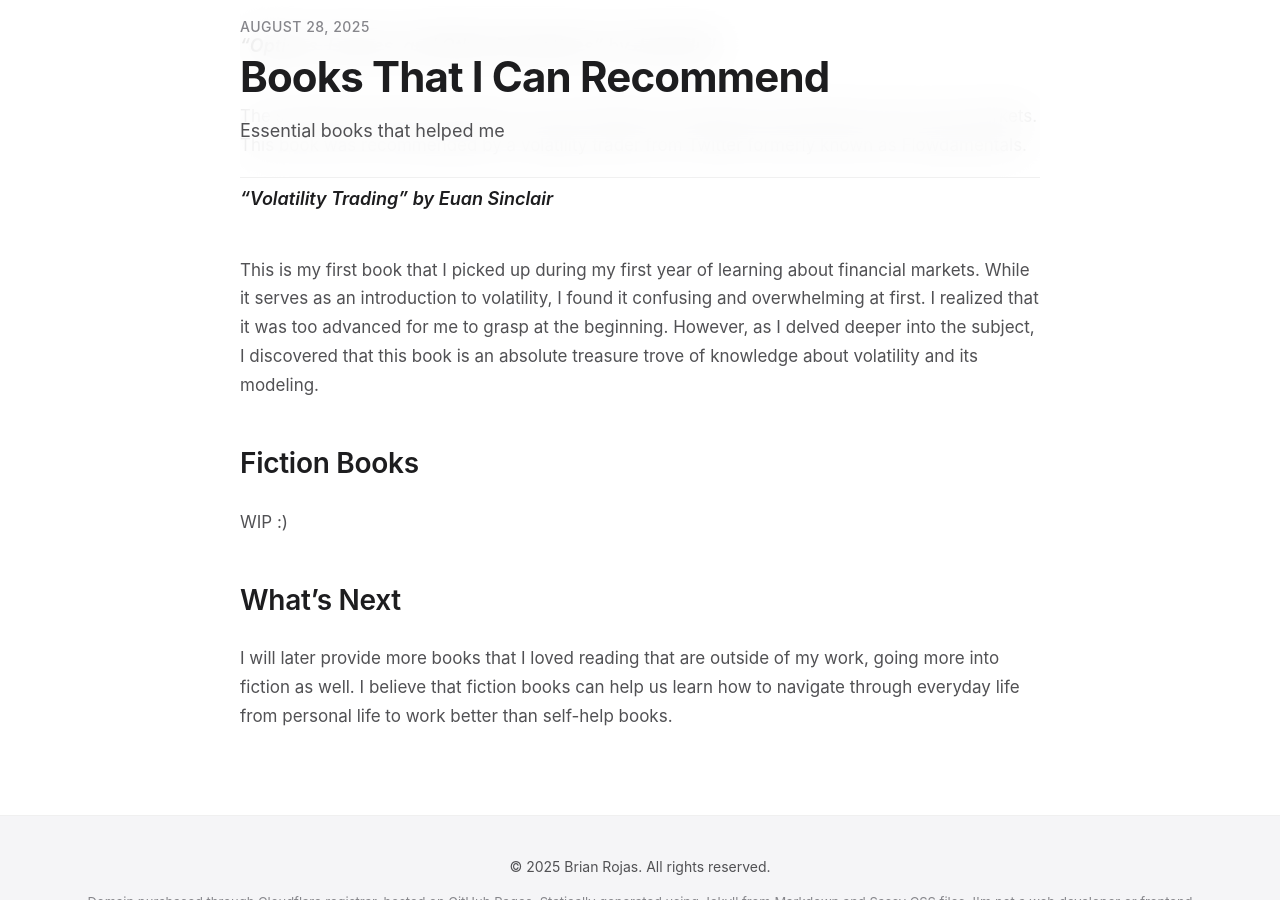
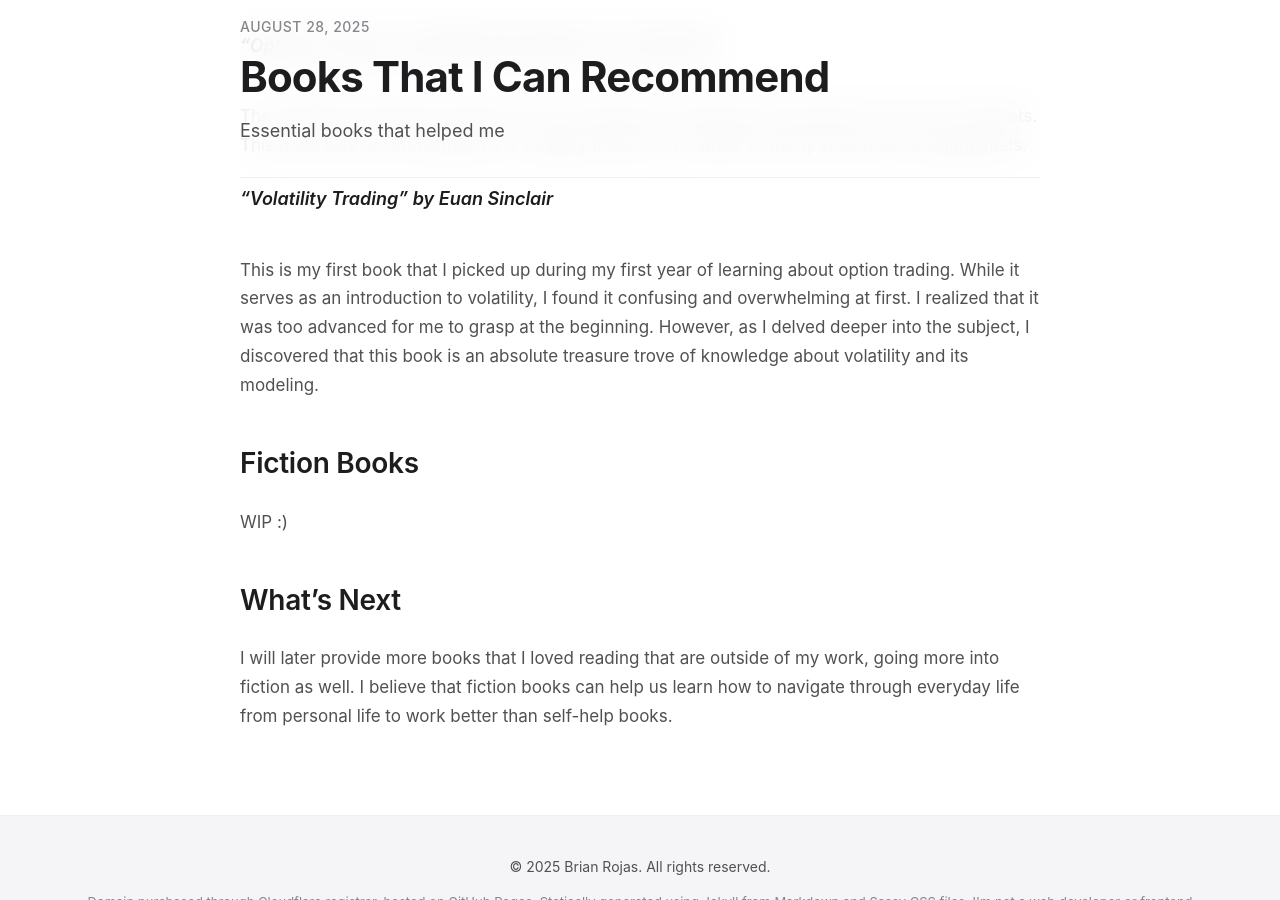
Before and after one commit to brianrojrc/brianrojrc.github.io, a Jekyll site: the page built from _posts/2025-08-28-Books.md, in a window 1280 px wide and 900 px high, scrolled down 1116 px. Built offline with Jekyll 4.4.1, drawn with Linux system fonts in a browser that asks for light colours.

Commit message:
Update 2025-08-28-Books.md

```diff
--- a/_posts/2025-08-28-Books.md
+++ b/_posts/2025-08-28-Books.md
@@ -24,7 +24,7 @@
 The standard derivatives textbook, this is the bible of knowing how derivatives work in the markets. This book was recommended by a volatility trader from Twitter formerly known as Flowdamentals.
 
 *"Volatility Trading" by Euan Sinclair*
-This is my first book that I picked up during my first year of learning about financial markets. While it serves as an introduction to volatility, I found it confusing and overwhelming at first. I realized that it was too advanced for me to grasp at the beginning. However, as I delved deeper into the subject, I discovered that this book is an absolute treasure trove of knowledge about volatility and its modeling.
+This is my first book that I picked up during my first year of learning about option trading. While it serves as an introduction to volatility, I found it confusing and overwhelming at first. I realized that it was too advanced for me to grasp at the beginning. However, as I delved deeper into the subject, I discovered that this book is an absolute treasure trove of knowledge about volatility and its modeling.
 
 ## Fiction Books
 
```
